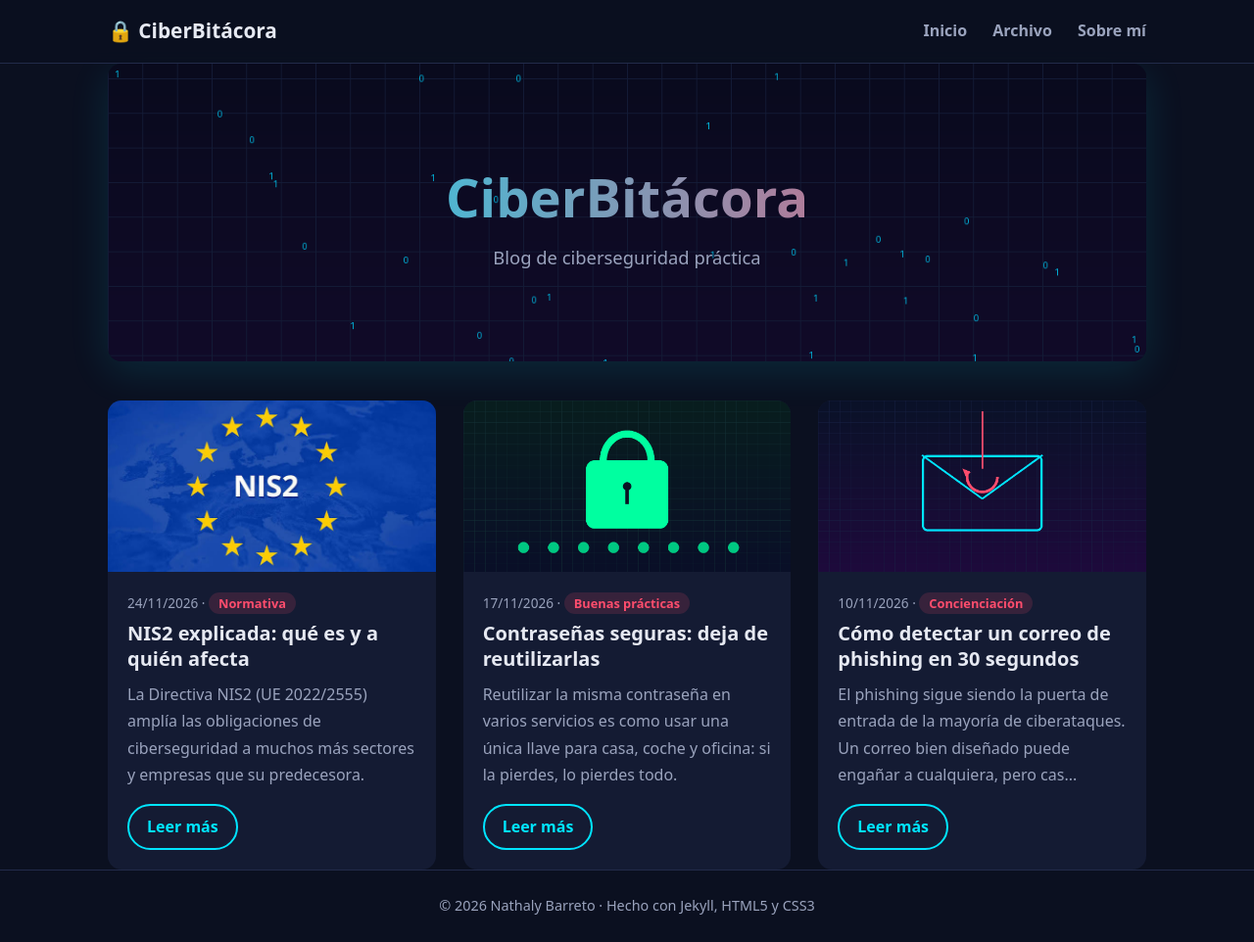
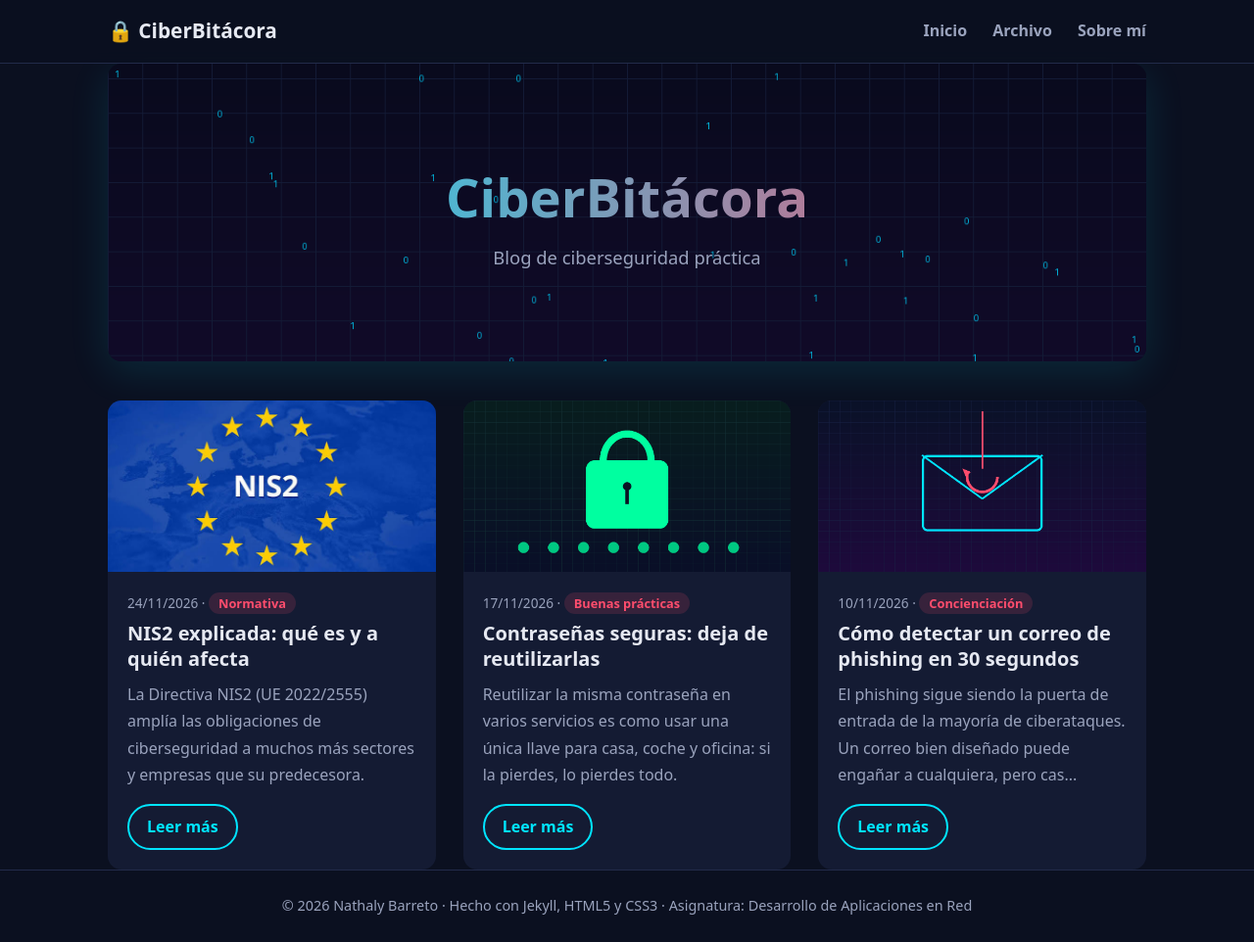
Before and after one commit to nathisbh-coder/ciberbitacora, a Jekyll site: the page built from index.html, in a window 1280 px wide and 962 px high. Shown: the whole window at 98% size. Built offline with Jekyll 4.4.1, drawn with Linux system fonts in a browser that asks for light colours.

Commit message:
Add course information to footer

```diff
--- a/_includes/footer.html
+++ b/_includes/footer.html
@@ -1,3 +1,3 @@
 <footer class="site-footer">
-  <div class="wrap">© {{ site.time | date: '%Y' }} {{ site.author }} · Hecho con Jekyll, HTML5 y CSS3</div>
+  <div class="wrap">© {{ site.time | date: '%Y' }} {{ site.author }} · Hecho con Jekyll, HTML5 y CSS3 · Asignatura: Desarrollo de Aplicaciones en Red</div>
 </footer>
```
